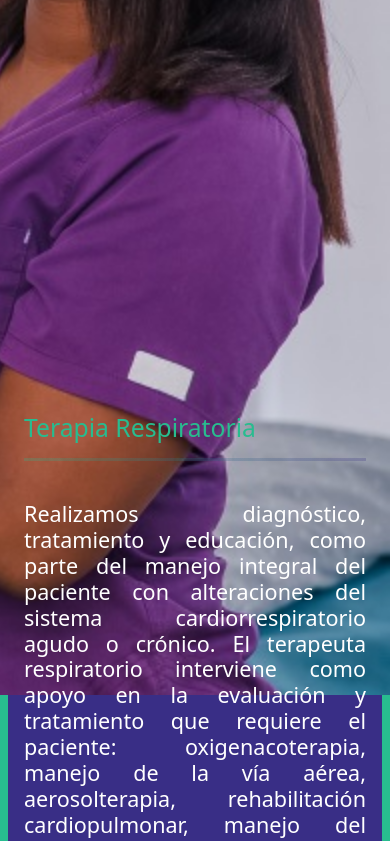
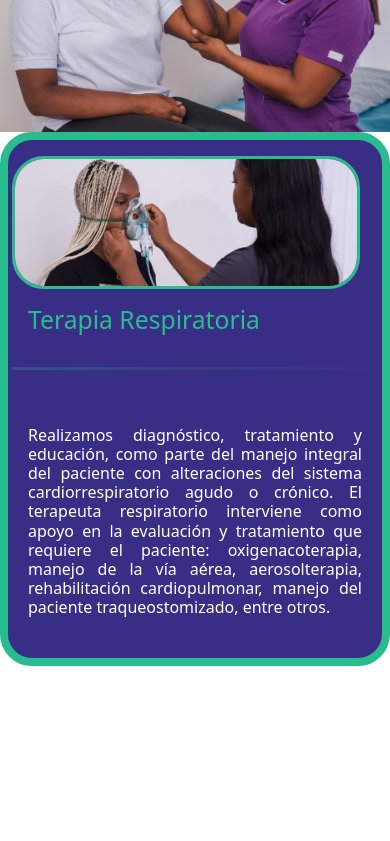
Before and after one commit to eiriselias/neosTerapia, an Angular app: page / in a window 390 px wide. Shown: the part 3220-4061 px from the top of the page. After the commit the page ends 3886 px from the top, so only its background shows below. Built offline with nearby package versions, Linux system fonts and the light colour scheme.

Commit message:
se creo responsive de fonoaudiologia  y respiratoria

```diff
--- a/src/app/components/fonoaudiologia/fonoaudiologia.component.scss
+++ b/src/app/components/fonoaudiologia/fonoaudiologia.component.scss
@@ -25,3 +25,26 @@ hr{
     padding-left: 4rem;
     padding-top: 6rem;
 }
+@media (max-width: 767px) {
+    /* Estilos para dispositivos móviles */
+    .container{
+        height: max-content;
+    }
+    .row {
+        display:flex;
+        flex-direction: column;
+    }
+    img{
+        width: 100vw;
+    }
+    .col-4{
+        width: 100vw;
+        h4{
+            font-size: medium;
+        }
+        padding: 2rem;
+    }
+    .col-6{
+        justify-content: space-between;
+    }
+}
--- a/src/app/components/terapia-respiratoria/terapia-respiratoria.component.html
+++ b/src/app/components/terapia-respiratoria/terapia-respiratoria.component.html
@@ -1,11 +1,9 @@
 <div class="container" id="respiratoria">
-    <div class="row imagen respiratoriaImagen">
-        <div class="col ">
+    <div class="row imagen">
+        <div class="col-12">
             <img src="./assets/respiratoria.jpg" alt="terapia respiratoria">
         </div>
-    </div>
-    <div class="row">
-        <div class="col">
+        <div class="col-12">
             <h2>Terapia Respiratoria</h2><hr><br>
             <h4>Realizamos diagnóstico, tratamiento y educación, como parte del manejo integral del paciente con
                 alteraciones del sistema cardiorrespiratorio agudo o crónico. El terapeuta respiratorio interviene
--- a/src/app/components/terapia-respiratoria/terapia-respiratoria.component.scss
+++ b/src/app/components/terapia-respiratoria/terapia-respiratoria.component.scss
@@ -1,9 +1,14 @@
 .container{
+    width: 100vw;
     height: 100vh;
+    display: flex;
+    flex-direction: column;
     background-color:rgb(57, 46, 134);
     border-radius: 2rem;
     padding: 1rem;
     border: solid rgb(40,188,143) .5rem;
+    margin-top: 0;
+
 }
 h2{
     color: rgb(40,188,143);
@@ -20,6 +25,7 @@ img{
 .imagen{
     padding-left: 7rem;
     padding-bottom: 3rem;
+    justify-content: space-between;
 }
 hr{
     border: white;
@@ -28,7 +34,32 @@ hr{
 }
 @media (max-width: 767px) {
     /* Estilos para dispositivos móviles */
-    .respiratoriaImagen{
-        display: none;
+    .container{
+        width: 100vw;
+        height: max-content;
+        display: flex;
+        flex-direction: column;
+    }
+    img{
+        width: 95%;
+    }
+    .imagen{
+        padding: 0;
+        justify-content: space-between;
+        .col-12{
+            padding: 0;
+
+            justify-content: center;
+        }
+    }
+    .col-12{
+        width: 100vw;
+        h4{
+            font-size:medium;
+            padding: 1rem;
+        }
+        h2{
+            padding: 1rem;
+        }
     }
 }
```
